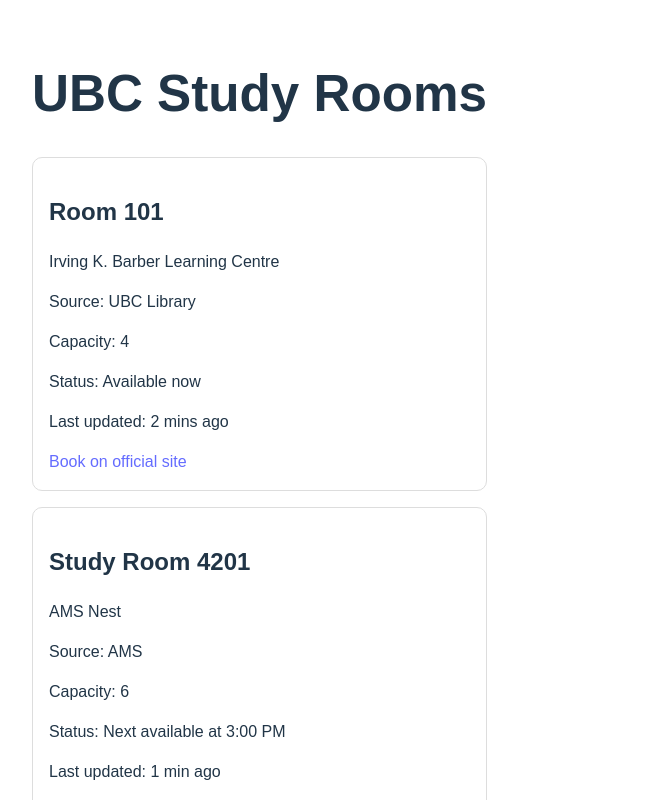
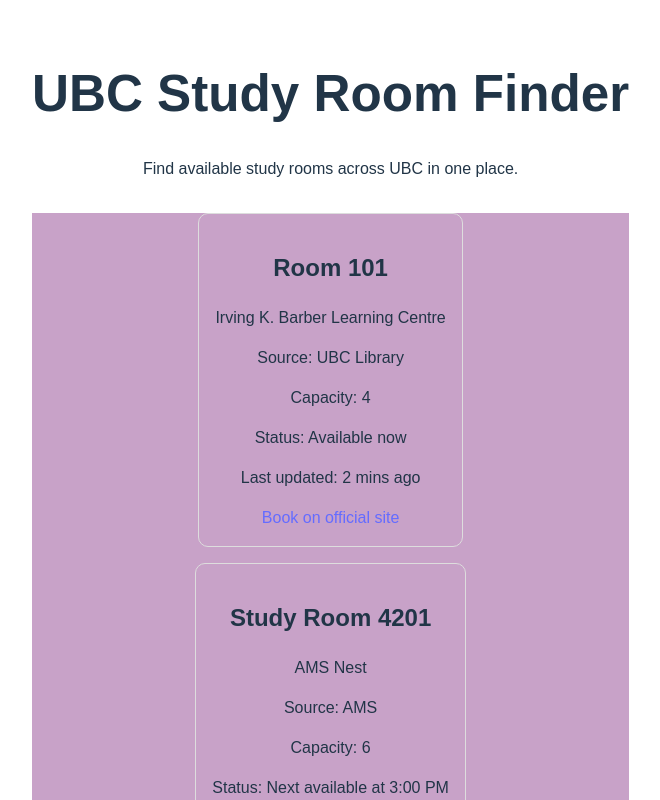
Before and after one commit to schroedernicole/cmd-f-2026, a React app in the folder frontend/: page / in a window 1280 px wide. Both pictures are taken after a click on the button "Find Study Rooms". Shown: the top 800 px of the page, without its empty margins (0-660 px from the left). Built offline with nearby package versions, Linux system fonts and the light colour scheme; the HTML template or start-up script is replaced by a standard one.

Commit message:
initial frontend beutifying

```diff
--- a/frontend/src/App.jsx
+++ b/frontend/src/App.jsx
@@ -12,22 +12,87 @@
     const handleSearch = () => {
       setSearched(true);
     };
+    if (!searched) {
+        return (
+          <div style={{ padding: "2rem", fontFamily: "Arial", textAlign: "center", backgroundColor: "#C8A2C8" }}>
+            <h1>UBC Study Room Finder</h1>
+            <p>Find available study rooms across UBC in one place.</p>
 
+            <div style={{ marginTop: "2rem" }}>
+              <label>
+                Select Date:
+                <input
+                  type="date"
+                  value={date}
+                  onChange={(e) => setDate(e.target.value)}
+                />
+              </label>
+
+              <br /><br />
+
+              <label>
+                Select Time:
+                <input
+                  type="time"
+                  value={time}
+                  onChange={(e) => setTime(e.target.value)}
+                />
+              </label>
+
+              <br /><br />
+
+              <button onClick={handleSearch}>
+                Find Study Rooms
+              </button>
+            </div>
+          </div>
+        );
+      }
       return (
-    <div style={{ padding: "2rem", fontFamily: "Arial" }}>
-      <Header />
+        <div style={{ padding: "2rem", fontFamily: "Arial", textAlign: "center", }}>
+          <h1>UBC Study Room Finder</h1>
+          <p>Find available study rooms across UBC in one place.</p>
 
-      {!searched ? (
-        <FilterBar
-          date={date}
-          time={time}
-          setDate={setDate}
-          setTime={setTime}
-          handleSearch={handleSearch}
-        />
-      ) : (
-        <RoomList rooms={mockRooms} />
-      )}
+          <div style={{ marginTop: "2rem",
+                        display: "flex",
+                        flexDirection: "column",
+                        alignItems: "center",
+                        background: "#C8A2C8"
+           }}>
+            {mockRooms.map((room) => (
+              <div
+                key={room.id}
+                style={{
+                  border: "1px solid #ddd",
+                  borderRadius: "10px",
+                  padding: "1rem",
+                  marginBottom: "1rem",
+
+                }}
+              >
+                <h2>{room.roomName}</h2>
+
+                <p>{room.building}</p>
+
+                <p>Source: {room.source}</p>
+
+                <p>Capacity: {room.capacity}</p>
+
+                <p>
+                  Status:{" "}
+                  {room.availableNow
+                    ? "Available now"
+                    : `Next available at ${room.nextAvailableSlot}`}
+                </p>
+
+                <p>Last updated: {room.lastUpdated}</p>
+
+                <a href={room.bookingUrl} target="_blank">
+                  Book on official site
+                </a>
+              </div>
+            ))}
+          </div>
         </div>
       );
 }
```
Lines whose indentation alone changed are shown as unchanged.
